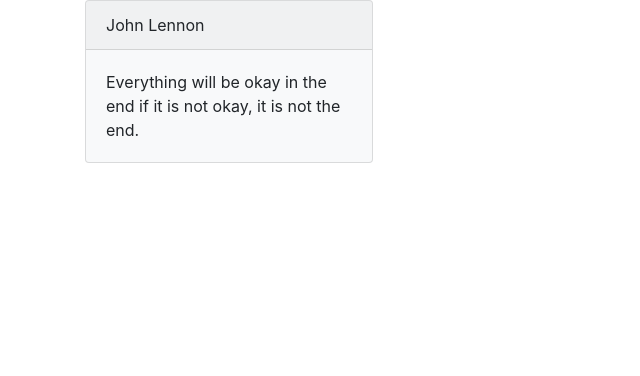
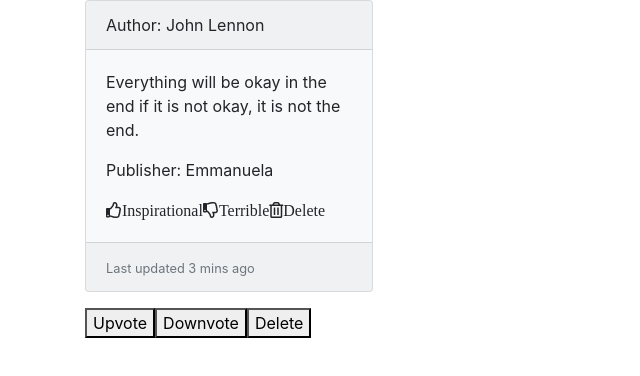
Before and after one commit to EmmanuelaJoy/quote-application, an Angular app: page / in a window 1280 px wide. Shown: the top 376 px of the page, without its empty margins (0-640 px from the left). Built offline with nearby package versions, Linux system fonts and the light colour scheme.

Commit message:
add font-awesome link and icons

```diff
--- a/src/app/quote/quote.component.html
+++ b/src/app/quote/quote.component.html
@@ -1,16 +1,27 @@
 <link rel="stylesheet" href="https://cdn.jsdelivr.net/npm/bootstrap@4.6.0/dist/css/bootstrap.min.css"
     integrity="sha384-B0vP5xmATw1+K9KRQjQERJvTumQW0nPEzvF6L/Z6nronJ3oUOFUFpCjEUQouq2+l" crossorigin="anonymous">
+<link rel="stylesheet" href="https://cdnjs.cloudflare.com/ajax/libs/font-awesome/5.15.3/css/all.min.css">
 
 <div class="container">
     <div class="row">
         <div class="col-md-6">
             <div *ngFor='let quote of quotes;let i = index'>
                 <div class="card bg-light mb-3" style="max-width: 18rem;">
-                    <div class="card-header">{{quote.author}}</div>
+                    <div class="card-header">Author: {{quote.author}}</div>
                     <div class="card-body">
                         <p class="card-text">{{quote.quoteInput}}</p>
+                        <p>Publisher: {{quote.publisher}}</p>
+                        <i class="far fa-thumbs-up">Inspirational</i>
+                        <i class="far fa-thumbs-down">Terrible</i>
+                        <i class="far fa-trash-alt">Delete</i>
+                    </div>
+                    <div class="card-footer">
+                        <small class="text-muted">Last updated 3 mins ago</small>
                     </div>
                 </div>
+                <button>Upvote</button>
+                <button>Downvote</button>
+                <button>Delete</button>
             </div>
         </div>
 
```
